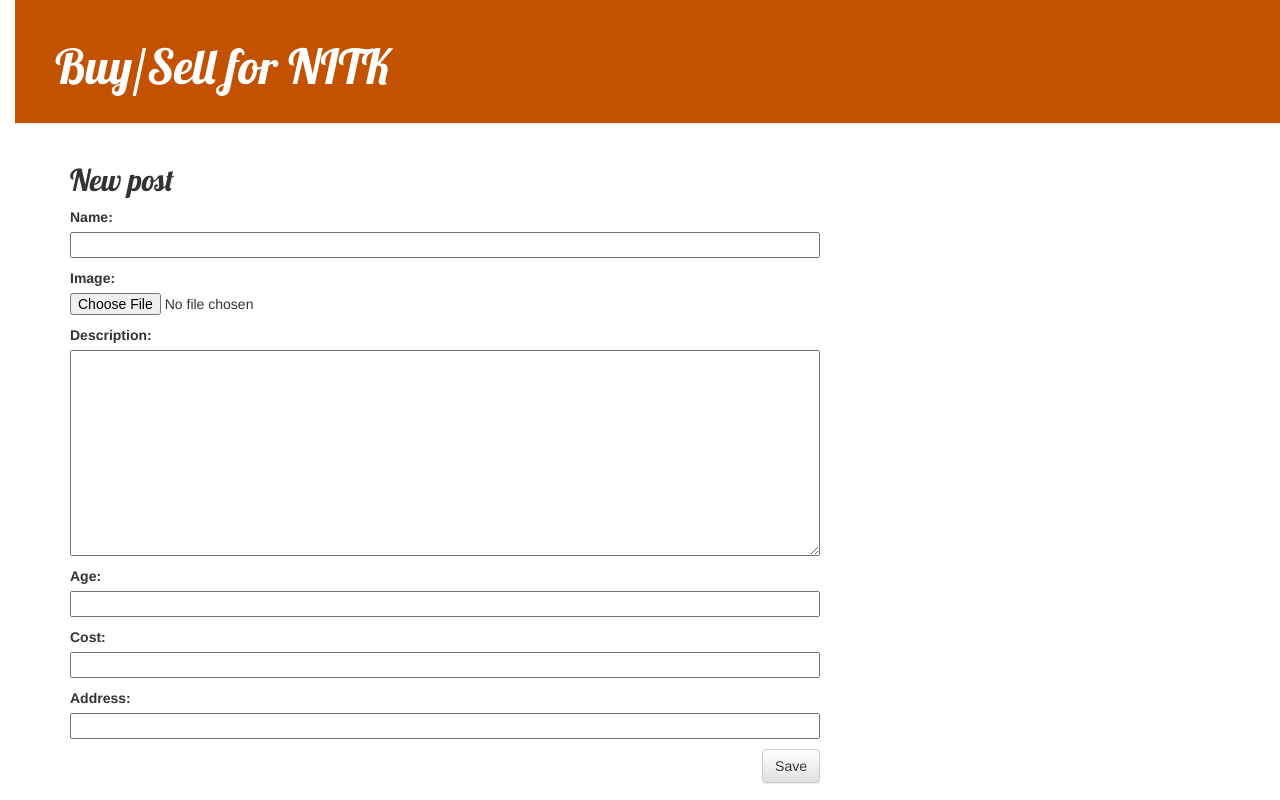
After one commit to Shreyas-SShetty/IRIS-181CH039-Django, a Django app: page /post/new/ in a window 1280 px wide. The commit adds this page. Run offline with Django 3.2, Linux system fonts and the light colour scheme; some libraries are stand-ins or nearby versions.

Commit message:
Changed the CSS for the site

```diff
--- /dev/null
+++ b/blog/forms.py
@@ -0,0 +1,9 @@
+from django import forms
+
+from .models import Post
+
+
+class PostForm(forms.ModelForm) :
+    class Meta:
+        model = Post
+        fields = ('name', 'image', 'description', 'age', 'cost', 'address',)
--- a/blog/models.py
+++ b/blog/models.py
@@ -6,13 +6,14 @@ from django.utils import timezone
 class Post(models.Model):
     author = models.ForeignKey(settings.AUTH_USER_MODEL, on_delete=models.CASCADE)
     name = models.CharField(max_length=200)
+    seller = models.CharField(max_length=200)
     image = models.ImageField()
     description = models.TextField()
     age = models.CharField(max_length=200)
     cost = models.CharField(max_length=200)
     address = models.CharField(max_length=200)
     phone = models.CharField(max_length=200)
-    #created_date = models.DateTimeField(default=timezone.now)
+    created_date = models.DateTimeField(default=timezone.now)
     #published_date = models.DateTimeField(blank=True, null=True)
 
     def publish(self):
--- /dev/null
+++ b/blog/static/css/blog.css
@@ -0,0 +1,53 @@
+h1 a, h2 a {
+    color: #C25100;
+    /*font-family: 'Lobster';*/
+}
+body {
+    padding-left: 15px;
+}
+.page-header {
+    background-color: #C25100;
+    margin-top: 0;
+    padding: 20px 20px 20px 40px;
+}
+
+.page-header h1, .page-header h1 a, .page-header h1 a:visited, .page-header h1 a:active {
+    color: #ffffff;
+    font-size: 36pt;
+    text-decoration: none;
+}
+
+.content {
+    margin-left: 40px;
+}
+
+h1, h2, h3, h4 {
+    font-family: 'Lobster', cursive;
+}
+
+.date {
+    color: #828282;
+}
+
+.save {
+    float: right;
+}
+
+.post-form textarea, .post-form input {
+    width: 100%;
+}
+
+.top-menu, .top-menu:hover, .top-menu:visited {
+    color: #ffffff;
+    float: right;
+    font-size: 26pt;
+    margin-right: 20px;
+}
+
+.post {
+    margin-bottom: 70px;
+}
+
+.post h2 a, .post h2 a:visited {
+    color: #000000;
+}
--- /dev/null
+++ b/blog/template/blog/base.html
@@ -0,0 +1,34 @@
+{% load static %}
+<html>
+<head>
+    <title>Buy/Sell for NITK</title>
+    <link rel="stylesheet" href="//maxcdn.bootstrapcdn.com/bootstrap/3.2.0/css/bootstrap.min.css">
+    <link rel="stylesheet" href="//maxcdn.bootstrapcdn.com/bootstrap/3.2.0/css/bootstrap-theme.min.css">
+    <link href="//fonts.googleapis.com/css?family=Lobster&subset=latin,latin-ext" rel="stylesheet" type="text/css">
+    <link rel="stylesheet" href="{% static 'css/blog.css' %}">
+</head>
+<body>
+    <div>
+        <!--<h1><a href="/">Buy/Sell for NITK</a></h1>-->
+        <div class="page-header">
+            <h1><a href="/">Buy/Sell for NITK</a></h1>
+        </div>
+    </div>
+
+    <div class="content container">
+        <div class="row">
+            <div class="col-md-8">
+                {% block content %}
+    <!--{% for post in posts %}
+        <div class="post">
+            <h2><a href="">{{ post.name }}</a></h2>
+            <p>{{ post.phone }}</p>
+        </div>
+    {% endfor %}-->
+                {% endblock %}
+            </div>
+        </div>
+    </div>
+
+</body>
+</html>
--- /dev/null
+++ b/blog/templates/blog/post_edit.html
@@ -0,0 +1,9 @@
+{% extends 'blog/base.html' %}
+
+{% block content %}
+    <h2>New post</h2>
+    <form method="POST" class="post-form">{% csrf_token %}
+        {{ form.as_p }}
+        <button type="submit" class="save btn btn-default">Save</button>
+    </form>
+{% endblock %}
--- a/blog/urls.py
+++ b/blog/urls.py
@@ -3,4 +3,6 @@ from . import views
 
 urlpatterns = [
     path('', views.post_list, name='post_list'),
+    path('post/<int:pk>/', views.post_detail, name='post_detail'),
+    path('post/new/', views.post_new, name='post_new'),
 ]
--- a/blog/views.py
+++ b/blog/views.py
@@ -1,8 +1,28 @@
 from django.shortcuts import render
 from .models import Post
+from django.shortcuts import render, get_object_or_404
+from .forms import PostForm
+from django.shortcuts import redirect
+from django.utils import timezone
+
 
 
 # Create your views here.
 def post_list(request):
     posts = Post.objects.order_by('cost')
     return render(request, 'blog/post_list.html', {'posts' : posts})
+def post_detail(request, pk):
+    post = get_object_or_404(Post, pk=pk)
+    return render(request, 'blog/post_detail.html', {'post': post})
+def post_new(request):
+    if request.method == "POST":
+        form = PostForm(request.POST)
+        if form.is_valid():
+            post = form.save(commit=False)
+            post.author = request.user
+            post.created_date = timezone.now()
+            post.save()
+            return redirect('post_detail', pk=post.pk)
+    else:
+        form = PostForm()
+    return render(request, 'blog/post_edit.html', {'form': form})
```
Also changed, not shown: blog/template/blog/scratch_2.html (added, +34 -0 lines), blog/templates/blog/base.html (added, +35 -0 lines), blog/templates/blog/post_detail.html (added, +16 -0 lines), blog/templates/blog/post_list.html (+12 -10 lines), blog/migrations/0004_post_created_date.py (added), blog/migrations/0005_post_seller.py (added).
